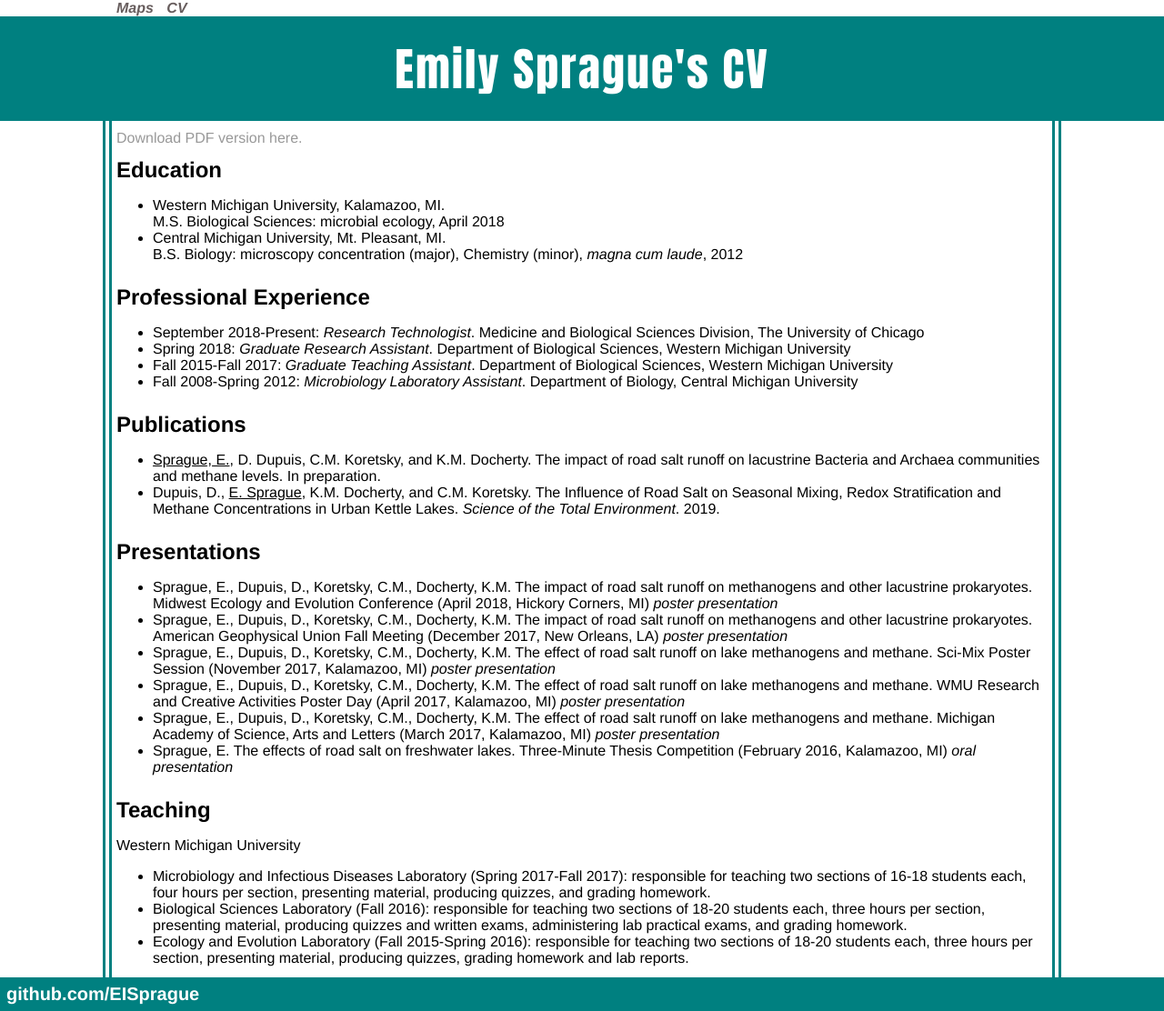
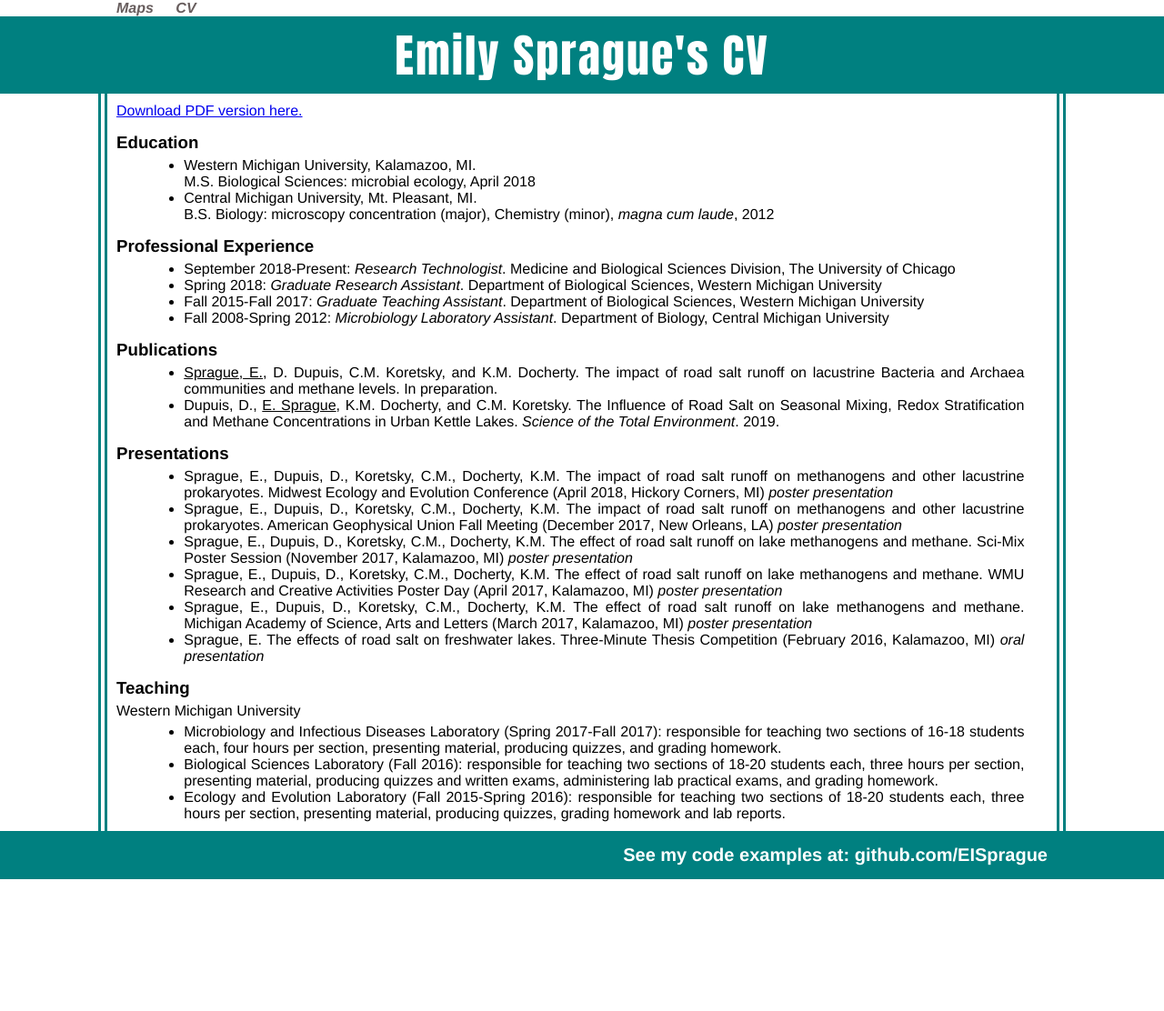
Before and after one commit to EISprague/EISprague.github.io, a Jekyll site: the page built from CV/index.html, in a window 1280 px wide. Shown: the whole page at 91% size. Built offline with Jekyll 4.4.1, drawn with Linux system fonts in a browser that asks for light colours; after the commit the page ends 967 px from its top, so only the background shows below that.

Commit message:
Updating CSS sheet layout

```diff
--- a/CV/index.html
+++ b/CV/index.html
@@ -5,7 +5,7 @@
 <header>
     <h1 id="CV-page-title" class="page-title">Emily Sprague's CV</h1>
 </header>
-<main>
+<main id="CV-main">
     <a class="download" href="Sprague_CV.pdf" download rel="alternate" media="screen">Download PDF version here.</a>
     <h3>Education</h3>
     <ul>
--- a/_layouts/default.html
+++ b/_layouts/default.html
@@ -5,7 +5,7 @@
 			<link rel="stylesheet" type="text/css" href="/css/main.css">
 		</head>
 		<body>
-			<nav>
+			<nav id="page-nav">
 				<span>
 	    			<ul>
 	        			<li><a href="/">Maps</a></li>
@@ -17,11 +17,9 @@
 
 			{{ content }}
 
-			</div><!-- /.container -->
+			</div>
 			<footer>
-	    		<ul>
-	        		<li><a href="https://github.com/EISprague">github.com/EISprague</a></li>
-				</ul>
+	    		<p>See my code examples at: <a href="https://github.com/EISprague">github.com/EISprague</a></p>
 			</footer>
 		</body>
 	</html>
--- a/css/main.css
+++ b/css/main.css
@@ -1,123 +1,81 @@
 /*All pages*/
 * {
 	font-family:'Helvetica', 'Arial', 'Sans-Serif';
+	text-align: justify;
 }
+/*Default layout*/
 body {
-	margin: 0px;
-	border: 0px;
+	margin: 0;
 }
-header {
-	display: block;
-	background-color: teal;
-	width: 100%;
-	padding: 5px 0;
-	letter-spacing: 2px;
+#page-nav span ul {
+	margin: 0 auto;
+	padding: 0;
+	width: 80%;
 }
-span ul li {
+#page-nav span ul li, #page-nav span ul li a {
 	display: inline;
 	padding: 5px 10px 5px 0;
+	color: #675D5D;
+	font-weight: bold;
+	font-style: italic;
+	text-decoration: none;
 }
-span ul li a {
-	color: #675D5D;
-}
-main {
-	display: block;
-	width: 80%;
-	border-right: 10px double teal;
-	border-left: 10px double teal;
-	margin: 0 auto 0 auto;
-	padding: 0 5px;
-}
-h1 {
-    font-size: 50px;
-    font-family: 'Impact', 'Arial', 'Sans-Serif';
-	color: white;
-	text-align: center;
-	margin: 15px;
-}
-h2 {
-	font-size: 28px;
-	margin-bottom: 5px;
-}
-h3 {
-	font-size: 24px;
-	margin-top: 0;
-	margin-bottom: 10px;
-	padding-top: 12px;
-}
-ul {
-	margin-bottom: 0;
-	padding-bottom: 12px;
-}
-figcaption {
-    font-size: 20px;
-    color: #333;
-}
-nav ul, footer ul {
-    padding: 0px;
-    list-style: none;
-    font-weight: bold;
-	color: white;
-	margin: 0;
-}
-nav {
-	width: 80%;
-	margin: 0 auto;
-}
-nav ul li {
-	font-style: italic;
-}
-a {
-    text-decoration: none;
-    color: #999;
-}
-a:hover {
-    text-decoration: underline;
+#page-nav span ul li a:hover {
+	text-decoration: underline;
 }
 footer {
 	display: block;
 	background-color: teal;
 	width: 100%;
-	margin: 0;
-	padding: 7px;
+	padding: 15px 0;
 }
-footer a {
+footer p, footer a {
+	width: 80%;
+	margin: 0 auto;
 	color: white;
+	text-align: right;
     font-size: 20px;
 	font-weight: bold;
+	text-decoration: none;
 }
 footer a:hover {
     text-decoration: underline;
 }
-.references {
-	padding-bottom: 15px;
+/*Any page*/
+.page-title {
+	display: block;
+	width: 100%;
+	margin: 0;
+	padding: 5px 0;
+	background-color: teal;
+	color: white;
+	text-align: center;
+	font-family: 'Impact', 'Arial', 'Sans-Serif';
+	font-size: 50px;
+	letter-spacing: 2px;
 }
-.references ul {
-	margin: 0px;
-}
-
-/*Maps page*/
 .within-page-links {
+	width: 80%;
+	margin: 0 auto;
 	border-right: 10px double teal;
 	border-left: 10px double teal;
-	padding: 0 5px;
+	padding: 0 10px;
 }
 .within-page-links h2 {
-    margin: 0;
-	padding: 15px 0 0 0;
+	margin: 0;
+	padding: 7px 0;
 }
 .within-page-links ul {
 	display: block;
-	margin-top: 0;
+	margin: 0 0 10px 0;
 	text-decoration: underline;
 	list-style-type: disc;
-	padding: 0 0 10px 20px;
+	padding: 0 20px;
 	color: #675D5D;
+    font-size: 20px;
 }
-
-.within-page-links a {
-    color: #675D5D;
-    font-size: 20px;
+.within-page-links ul li a {
+	color: #675D5D;
 }
 .within-page-links a:hover {
 	color: black;
@@ -125,27 +83,56 @@
 #links-bottom {
 	border-bottom: 5px solid teal;
 }
-#southwesternMI h2 {
+main {
+	display: block;
+	width: 80%;
+	border-right: 10px double teal;
+	border-left: 10px double teal;
+	margin: 0 auto;
+	padding: 0 10px;
+}
+main h2 {
 	margin: 0;
-	padding: 15px 0;
+	padding: 20px 0 5px 0;
 }
-.map {
-	display: block;
-    width: 100%;
-	max-width: 100%;
-    margin-left: auto;
-	margin-right: auto;
-	margin-top: 0;
+main h3 {
+	text-align: center;
+	margin: 0;
 }
-.map h3 {
-    text-align: center;
+figure {
+	width: 95%;
+	margin: 0 auto;
 }
-.map img {
+figure~figure {
+	padding-top: 15px;
+}
+figure img {
 	display: block;
 	width: 100%;
 	margin-left: auto;
-    margin-right: auto;
+	margin-right: auto;
 }
+figcaption {
+	padding-top: 10px;
+}
+.references {
+	padding-bottom: 15px;
+}
+.references h3 {
+	text-align: left;
+	padding-top: 15px;
+}
+main ul {
+	width: 95%;
+	margin: 0 auto;
+	padding: 0;
+}
+main li {
+	width: 95%;
+	margin: 0 0 0 auto;
+	padding: 0;
+}
+/*Maps page*/
 #fivekmbuffer img {
 	max-width: 750px;
 }
@@ -161,9 +148,19 @@
 #hikers img {
 	max-width: 500px;
 }
-
 /*CV page*/
-.download {
+#CV-main {
+	padding-bottom: 10px;
+}
+[download] {
 	display: block;
 	padding-top: 10px;
 }
+#CV-main h3 {
+	text-align: left;
+	padding-top: 15px;
+	padding-bottom: 5px;
+}
+#CV-main p {
+	margin: 0 0 5px 0;
+}
```
